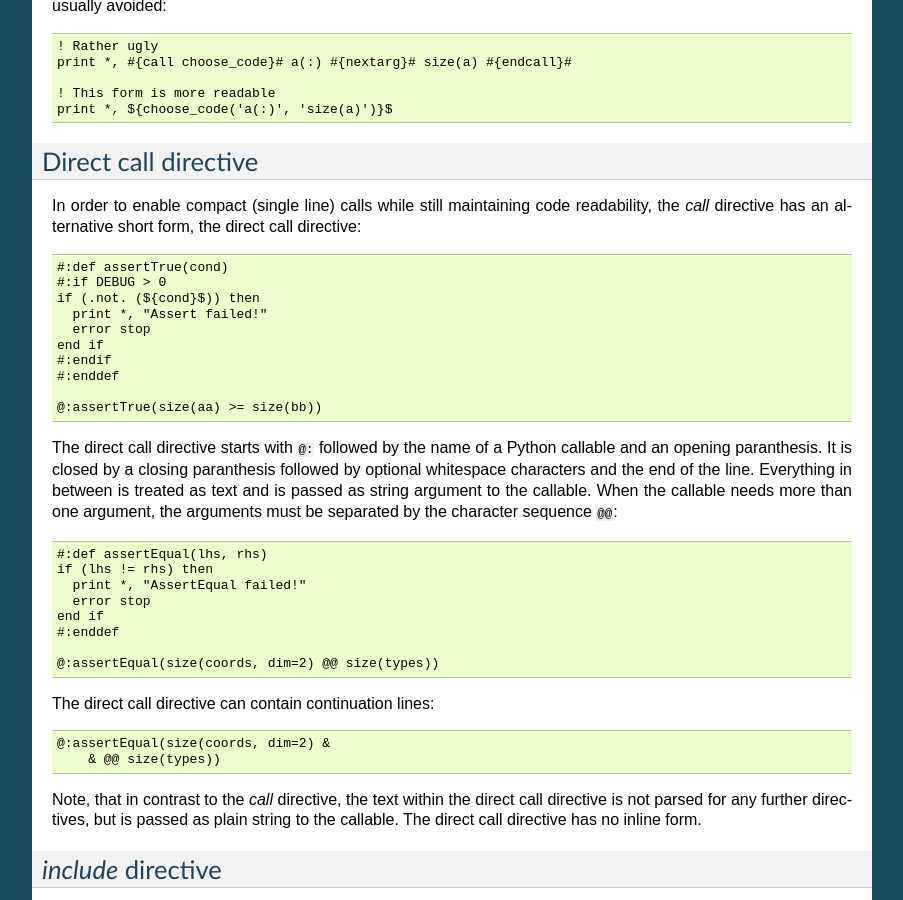
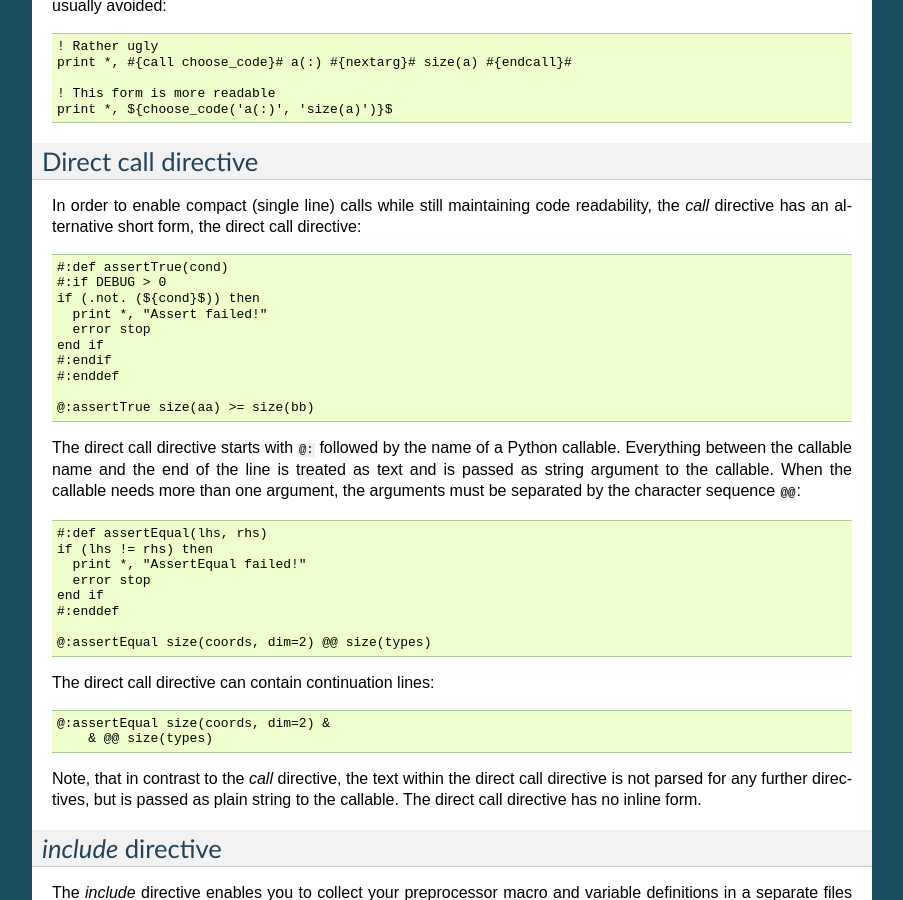
Before and after one commit to aradi/fypp, a Sphinx documentation site: the page built from docs/fypp.rst, in a window 1280 px wide and 900 px high, scrolled down 11564 px. Shown: the whole window, without its empty margins (198-1101 px from the left). Built offline with Sphinx 7.4.7, drawn with Linux system fonts in a browser that asks for light colours; some of the changed text lies outside the part shown.

Commit message:
Remove paranthesis from direct call syntax.

```diff
--- a/README.rst
+++ b/README.rst
@@ -40,7 +40,7 @@ Main features
     #:enddef
 
     ! Invoked via direct call (needs no quotation)
-    @:assertTrue(size(myArray) > 0)
+    @:assertTrue size(myArray) > 0
 
     ! Invoked as Python expression (needs quotation)
     $:assertTrue('size(myArray) > 0')
--- a/docs/fypp.rst
+++ b/docs/fypp.rst
@@ -57,7 +57,7 @@ more detail in individual sections further down.
     #:enddef
 
     ! Invoked via direct call (needs no quotation)
-    @:assertTrue(size(myArray) > 0)
+    @:assertTrue size(myArray) > 0
 
     ! Invoked as Python expression (needs quotation)
     $:assertTrue('size(myArray) > 0')
@@ -253,7 +253,7 @@ an inline form:
 * Direct call directive, only available as line form, starting with ``@:`` (at
   colon)::
 
-    @:mymacro(a < b)
+    @:mymacro a < b
 
 
 The line form must always start at the beginning of a line (preceded by optional
@@ -596,7 +596,7 @@ the following three calls ::
   x > y
   #:endcall
 
-  @:assertTrue(x > y)
+  @:assertTrue x > y
 
 would all yield ::
 
@@ -731,14 +731,13 @@ directive::
   #:endif
   #:enddef
 
-  @:assertTrue(size(aa) >= size(bb))
+  @:assertTrue size(aa) >= size(bb)
 
 The direct call directive starts with ``@:`` followed by the name of a Python
-callable and an opening paranthesis. It is closed by a closing paranthesis
-followed by optional whitespace characters and the end of the line. Everything
-in between is treated as text and is passed as string argument to the
-callable. When the callable needs more than one argument, the arguments must
-be separated by the character sequence ``@@``::
+callable. Everything between the callable name and the end of the line is
+treated as text and is passed as string argument to the callable. When the
+callable needs more than one argument, the arguments must be separated by the
+character sequence ``@@``::
 
   #:def assertEqual(lhs, rhs)
   if (lhs != rhs) then
@@ -747,12 +746,12 @@ be separated by the character sequence ``@@``::
   end if
   #:enddef
 
-  @:assertEqual(size(coords, dim=2) @@ size(types))
+  @:assertEqual size(coords, dim=2) @@ size(types)
 
 The direct call directive can contain continuation lines::
 
-  @:assertEqual(size(coords, dim=2) &
-      & @@ size(types))
+  @:assertEqual size(coords, dim=2) &
+      & @@ size(types)
 
 Note, that in contrast to the `call` directive, the text within the direct call
 directive is not parsed for any further directives, but is passed as plain
```
Also changed, not shown: 2 other files.
